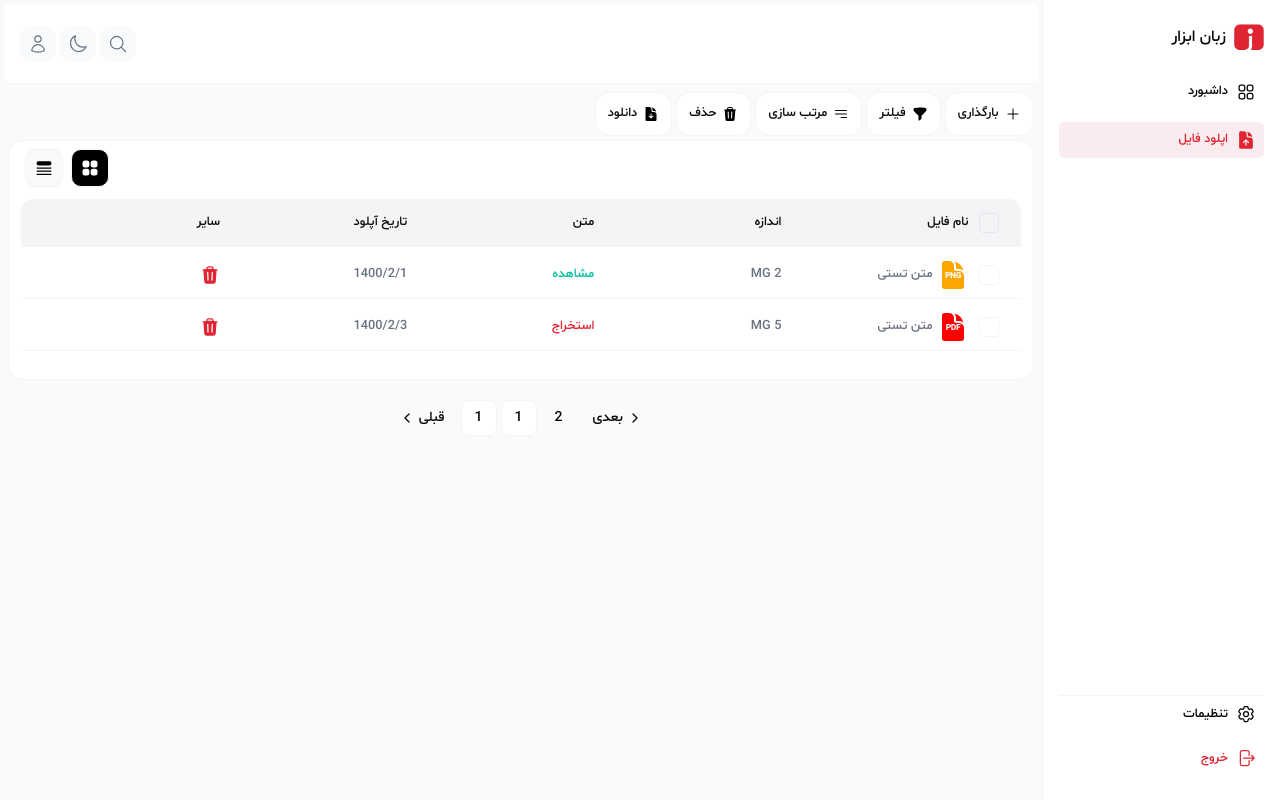
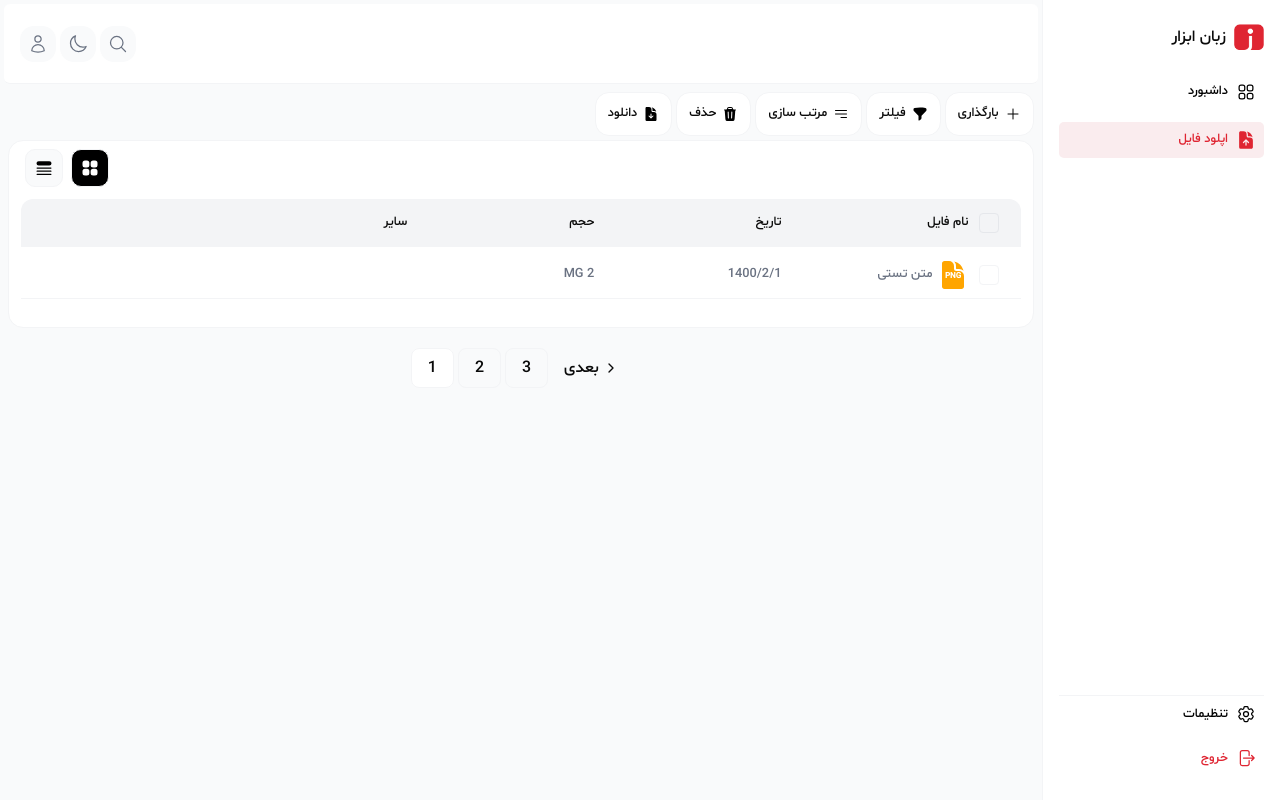
Before and after one commit to mrym-salimi-js/zabanabzar, a Next.js app: page /files in a window 1280 px wide. Built offline with nearby package versions, Linux system fonts and the light colour scheme.

Commit message:
Complete pagination Ui

```diff
--- a/app/files/_components/DesktopTable.tsx
+++ b/app/files/_components/DesktopTable.tsx
@@ -26,9 +26,8 @@ export default function DesktopTable(): ReactElement {
 
         {/*Others */}
         <div className="text-start truncate">نام فایل</div>
-        <div className="text-start truncate">اندازه</div>
-        <div className="text-start truncate">متن</div>
-        <div className="text-start truncate">تاریخ آپلود</div>
+        <div className="text-start truncate">تاریخ</div>
+        <div className="text-start truncate">حجم</div>
         <div className="text-start truncate">سایر</div>
       </div>
 
@@ -56,56 +55,13 @@ export default function DesktopTable(): ReactElement {
           <FileWithName size="w-8 h-8" color="orange" name="PNG" />
           متن تستی
         </div>
-
+        <div className="text-start truncate text-[var(--tertiary)] min-w-0">
+          1400/2/1
+        </div>
         <div className="text-start truncate text-[var(--tertiary)] min-w-0">
           2 MG
         </div>
-        <div className="text-start truncate  min-w-0 text-[var(--secondary)]">
-          مشاهده
-        </div>
-        <div className="text-start truncate text-[var(--tertiary)] min-w-0">
-          1400/2/1
-        </div>
-        <div className="text-start truncate  min-w-0 cursor-pointer hover:opacity-[0.7]">
-          <Bin size="size-5" color="var(--primary)" />
-        </div>
-      </div>
-      <div
-        className="w-full h-12 p-3 text-[0.8rem] border-b
-            grid grid-cols-[40px_repeat(5,1fr)]
-            items-center text-end"
-      >
-        {/*Checkbox */}
-        <div className="flex  gap-1 justify-center">
-          <label className="flex items-center cursor-pointer relative">
-            <input
-              type="checkbox"
-              className="peer h-5 w-5 cursor-pointer transition-all appearance-none rounded border border-gray-300 dark:!border-gray-600 checked:bg-[var(--secondary)] checked:border-[var(--secondary)]"
-              id="check1"
-            />
-            <span className="absolute text-white opacity-0 peer-checked:opacity-100 top-1/2 left-1/2 transform -translate-x-1/2 -translate-y-1/2">
-              <Tick />
-            </span>
-          </label>
-        </div>
-        {/*Others */}
-        <div className="flex truncate gap-1 items-center justify-start min-w-0  text-[var(--tertiary)]">
-          <FileWithName size="w-8 h-8" color="red" name="PDF" />
-          متن تستی
-        </div>
-
-        <div className="text-start truncate text-[var(--tertiary)] min-w-0">
-          5 MG
-        </div>
-        <div className="text-start truncate  min-w-0 text-[var(--primary)]">
-          استخراج
-        </div>
-        <div className="text-start truncate text-[var(--tertiary)] min-w-0">
-          1400/2/3
-        </div>
-        <div className="text-start truncate min-w-0 cursor-pointer hover:opacity-[0.7]">
-          <Bin size="size-5" color="var(--primary)" />
-        </div>
+        <div className="text-start truncate  min-w-0 cursor-pointer hover:opacity-[0.7]"></div>
       </div>
     </div>
   );
--- a/app/files/_components/PaginatedList.tsx
+++ b/app/files/_components/PaginatedList.tsx
@@ -7,60 +7,78 @@ import {
   PaginationNext,
   PaginationPrevious,
 } from "@/components/ui/pagination";
+import { ChevronLeft, ChevronRight } from "lucide-react";
+import Link from "next/link";
 import { useMemo, useState } from "react";
 
 export function PaginatedList() {
   // CurrentPage
   const [currentPage, setCurrentPage] = useState<number>(1);
   // TotalPage
-  const totalPages = 5;
+  const totalPages = 3;
 
-  // Create Array for 3 visible pages
+  // Get 3 visible pages by every changing currentPage and totalPages
   const visiblePages = useMemo(() => {
-    const start = Math.min(currentPage - 1, currentPage);
+    // Get start or first number of 3 visible number by min and max method
+    // * =>   1 < start number < currentPage - 1
+    // * < start < totalPages - 2
+    const start = Math.min(totalPages - 2, Math.max(1, currentPage - 1));
+
+    // Get end or last number of 3 visible number by min and max method
+    // start + 2 < end number < totatPages
     const end = Math.min(totalPages, start + 2);
 
+    // Get 3 visible number
     const pages: number[] = [];
-    for (let i = start; i <= end; i++) pages.push(i === 0 ? i + 1 : i);
+    for (let i = start; i <= end; i++) pages.push(i);
+
     return pages;
   }, [currentPage, totalPages]);
-
-  // Handle go to page
-  const handleGoToPage = () => {};
-
-  // Handle next page
-
-  // Handle prev page
 
   return (
     <div className="w-full h-auto mt-4 flex items-center justify-center">
       <Pagination>
         <PaginationContent>
-          <PaginationItem>
-            <PaginationPrevious
-              href="#"
-              onClick={() => setCurrentPage((p) => Math.max(p - 1, 1))}
-            />
+          <PaginationItem className={currentPage === 1 ? "hidden" : "block"}>
+            <Link
+              href={`/files/page${Math.max(1, currentPage - 1)}`}
+              onClick={() => setCurrentPage((cp) => Math.max(1, cp - 1))}
+              className="px-3 py-2 flex gap-1 items-center border rounded-md hover:bg-muted"
+            >
+              <p className="text-[0.8]">قبلی</p>
+              <ChevronLeft className="w-4 h-4" />
+            </Link>
           </PaginationItem>
 
           {visiblePages.map((p) => {
             return (
-              <PaginationItem key={p}>
-                <PaginationLink
+              <PaginationItem key={p} onClick={() => setCurrentPage(p)}>
+                <Link
                   href={p === 1 ? `/files` : `/files/page${p}`}
-                  isActive={currentPage === p}
                   onClick={() => setCurrentPage(p)}
+                  className={`px-4 py-2 border rounded-md ${
+                    currentPage === p ? "bg-white " : "hover:bg-muted"
+                  }`}
                 >
                   {p}
-                </PaginationLink>
+                </Link>
               </PaginationItem>
             );
           })}
-          <PaginationItem>
-            <PaginationNext
-              href="#"
-              onClick={() => setCurrentPage((p) => Math.max(p - 1, totalPages))}
-            />
+
+          <PaginationItem
+            className={currentPage === totalPages ? "hidden" : "block"}
+          >
+            <Link
+              href={`/files/page${Math.min(totalPages, currentPage + 1)}`}
+              onClick={() =>
+                setCurrentPage((cp) => Math.min(cp + 1, totalPages))
+              }
+              className="px-3 py-2  flex gap-1 items-center rounded-md hover:bg-muted"
+            >
+              <p className="text-[0.8]">بعدی</p>
+              <ChevronRight className="w-4 h-4" />
+            </Link>
           </PaginationItem>
         </PaginationContent>
       </Pagination>
--- a/app/files/page.tsx
+++ b/app/files/page.tsx
@@ -7,7 +7,7 @@ import { PaginatedList } from "@/app/files/_components/PaginatedList";
 export default function Home(): ReactElement {
   return (
     <>
-      <div className="w-full h-auto flex flex-col gap-1 p-1">
+      <div className="w-full max-h-[90%] flex flex-col gap-1 p-1">
         {/* Toolbar Btns */}
         <ToolBar />
         <div className="w-full h-full flex flex-col gap-2 bg-white dark:bg-[var(--background-dark)] rounded-[15px] md:border-[1px] p-2">
--- a/components/Icons.tsx
+++ b/components/Icons.tsx
@@ -501,3 +501,21 @@ export function Close({ size, strokeWidth }: IconProps): ReactElement {
     </svg>
   );
 }
+export function More({ size, strokeWidth }: IconProps): ReactElement {
+  return (
+    <svg
+      xmlns="http://www.w3.org/2000/svg"
+      fill="none"
+      viewBox="0 0 24 24"
+      stroke-width="1.5"
+      stroke={strokeWidth}
+      className={size}
+    >
+      <path
+        strokeLinecap="round"
+        strokeLinejoin="round"
+        d="M6.75 12a.75.75 0 1 1-1.5 0 .75.75 0 0 1 1.5 0ZM12.75 12a.75.75 0 1 1-1.5 0 .75.75 0 0 1 1.5 0ZM18.75 12a.75.75 0 1 1-1.5 0 .75.75 0 0 1 1.5 0Z"
+      />
+    </svg>
+  );
+}
```
